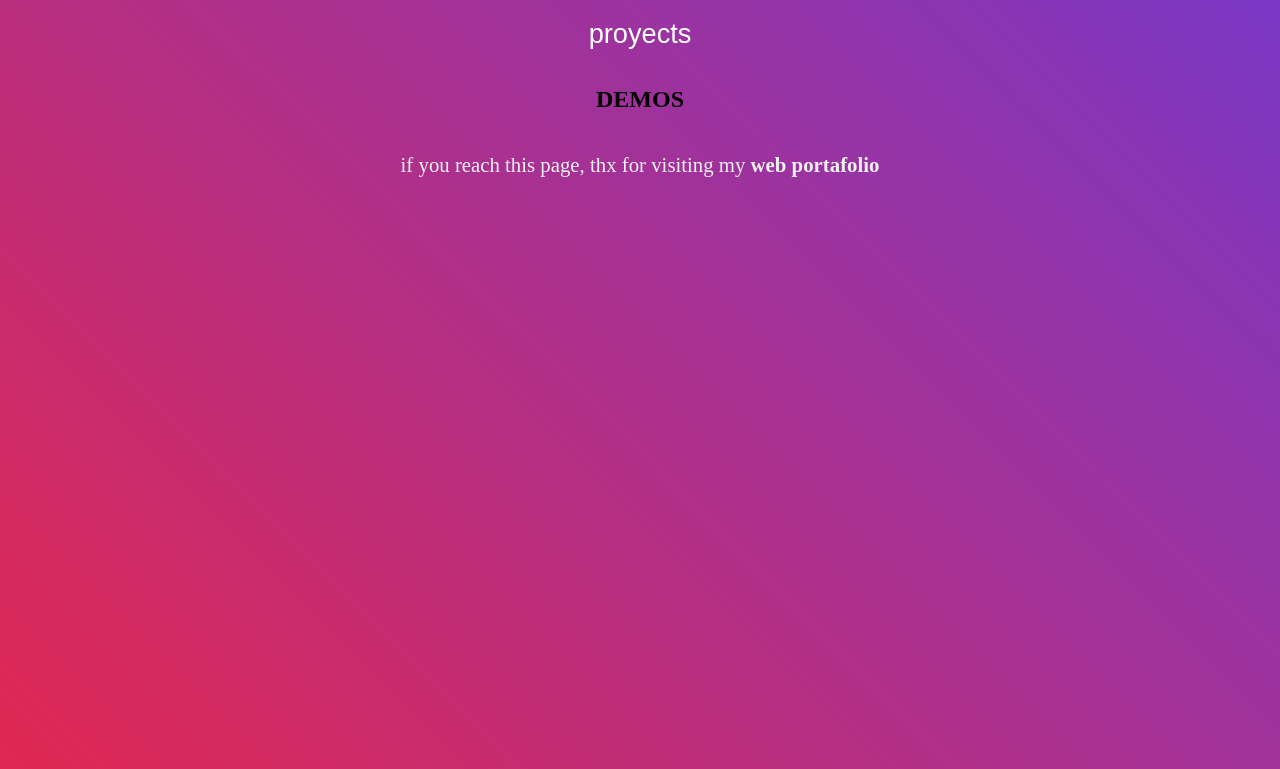
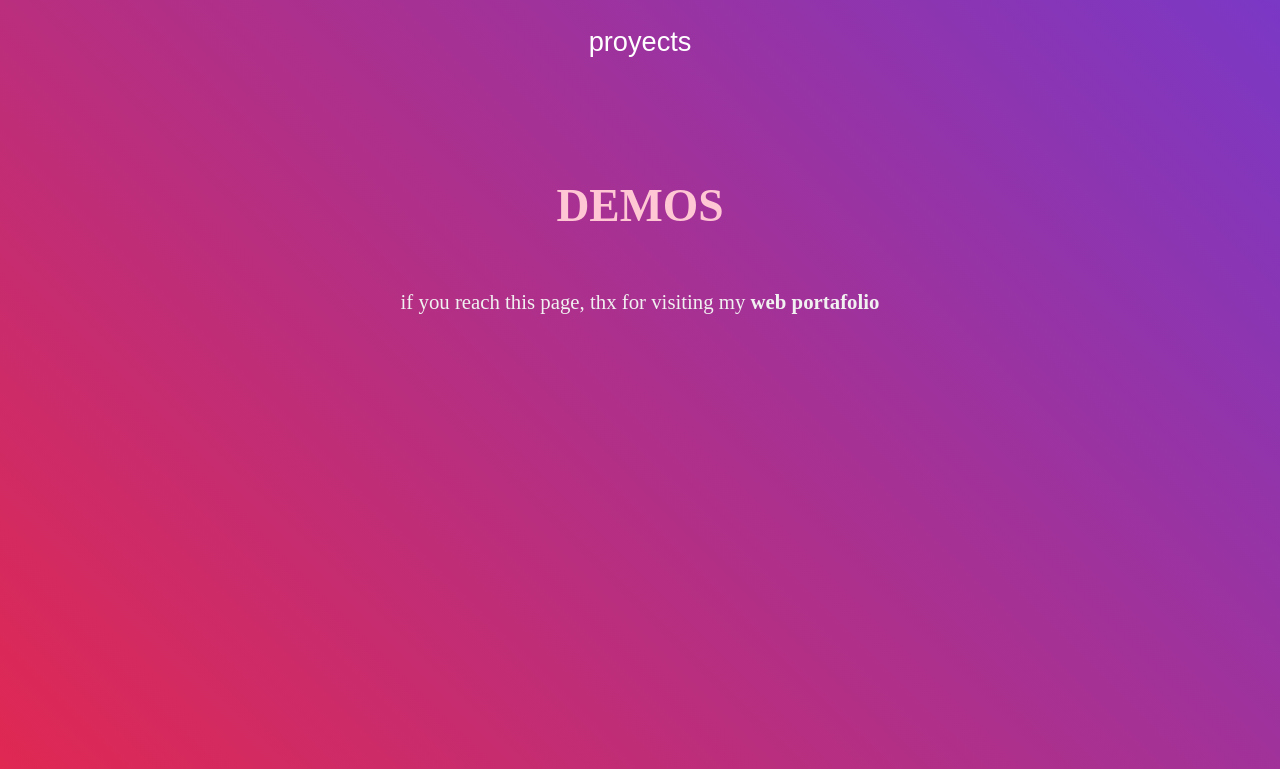
Before and after one commit to HugeErick/html_portafolio, a plain HTML site: page index.html in a window 1280 px wide. Shown: the part 31-800 px from the top of the page. Drawn offline with Linux system fonts and the light colour scheme.

Commit message:
small modificaction

```diff
--- a/styles/index.css
+++ b/styles/index.css
@@ -18,6 +18,7 @@ a {
 .dropdown-box {
   display:flex;
   justify-content: center;
+  margin-top: 0.5em;
 }
 
 /* Dropdown Button */
@@ -75,5 +76,8 @@ a {
 .demo-heading {
   display: flex;
   justify-content: center;
+  margin-top: 2.2em;
+  color:#FFC7D4;
+  font-size: 1.9em;
   text-transform: uppercase;
 }
```
Also changed, not shown: animation.html (+1 -1 lines), index.html (+2 -1 lines).
